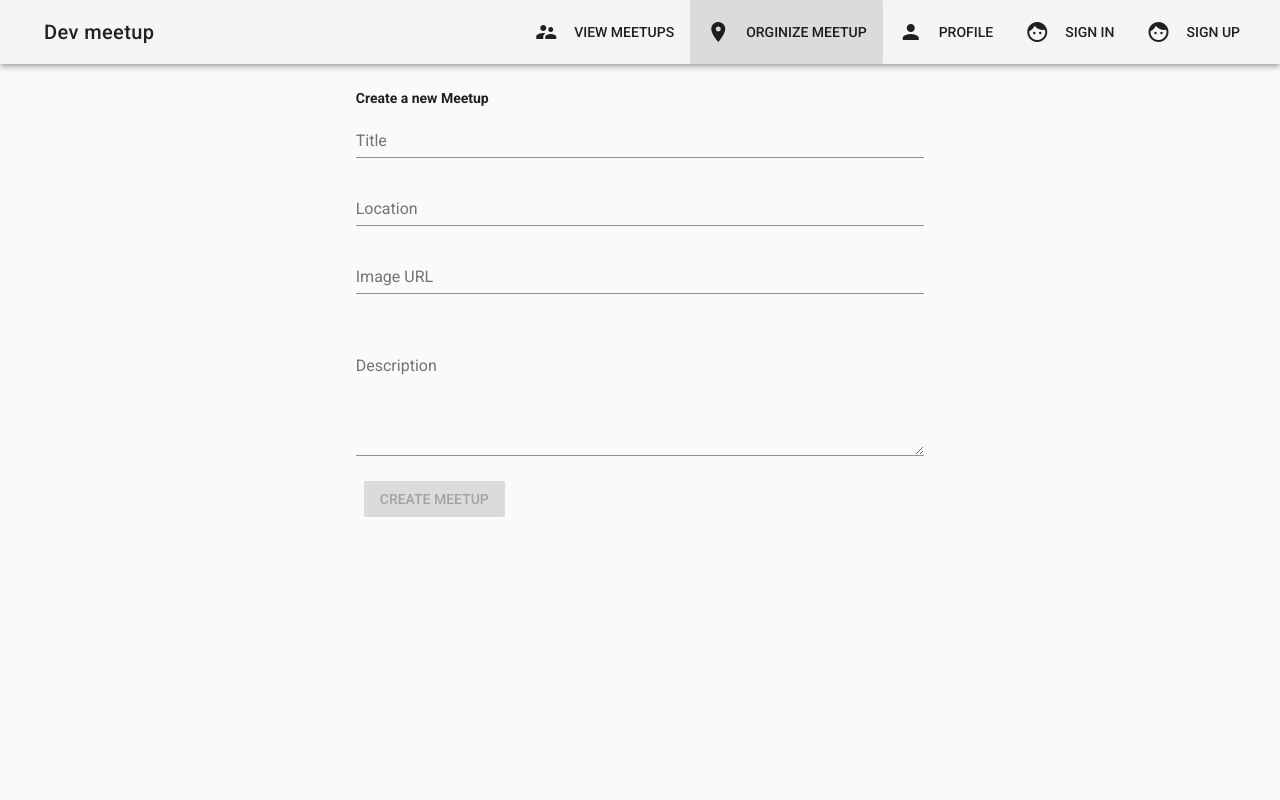
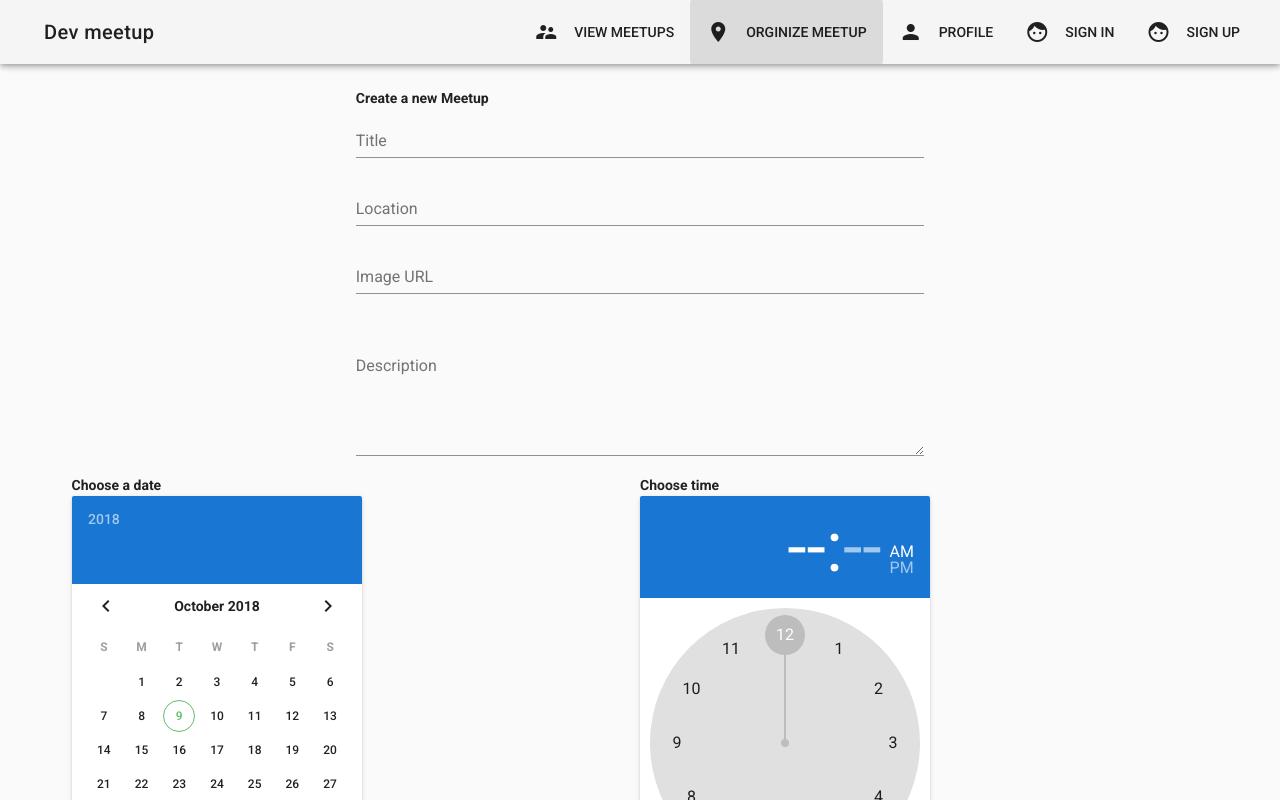
Before and after one commit to darkdubdeep/vuetify-vuex-firebase, a Vue app in the folder meetup-project/: page /createmeetup in a window 1280 px wide. Shown: the top 800 px of the page. Built offline with nearby package versions, Linux system fonts and the light colour scheme.

Commit message:
date and tim picker added

```diff
--- a/meetup-project/src/components/meetup/CreateMeetup.vue
+++ b/meetup-project/src/components/meetup/CreateMeetup.vue
@@ -56,6 +56,26 @@
             </v-flex>
           </v-layout>
           <v-layout row>
+            <v-flex xs12 sm6>
+              <h4>Choose a date</h4>
+               <v-date-picker
+                  v-model="date"
+                  color="green lighten-1"
+                  header-color="primary"
+               ></v-date-picker>
+               <p>{{date}}</p>
+            </v-flex>
+            <v-flex xs12 sm6>
+              <h4>Choose time</h4>
+               <v-time-picker
+                  v-model="time"
+                  color="green lighten-1"
+                  header-color="primary"
+               ></v-time-picker>
+               <p>{{time}}</p>
+            </v-flex>
+          </v-layout>
+          <v-layout row>
             <v-flex xs12 sm6 offset-sm3>
               <v-btn
                 class="primary"
@@ -80,7 +100,9 @@ export default {
       titleRules: [
         v => !!v || "Title is required",
         v => v.length > 10 || "Title must be less than 10 characters"
-      ]
+      ],
+      date: null,
+      time: null
     };
   },
   computed: {
```
